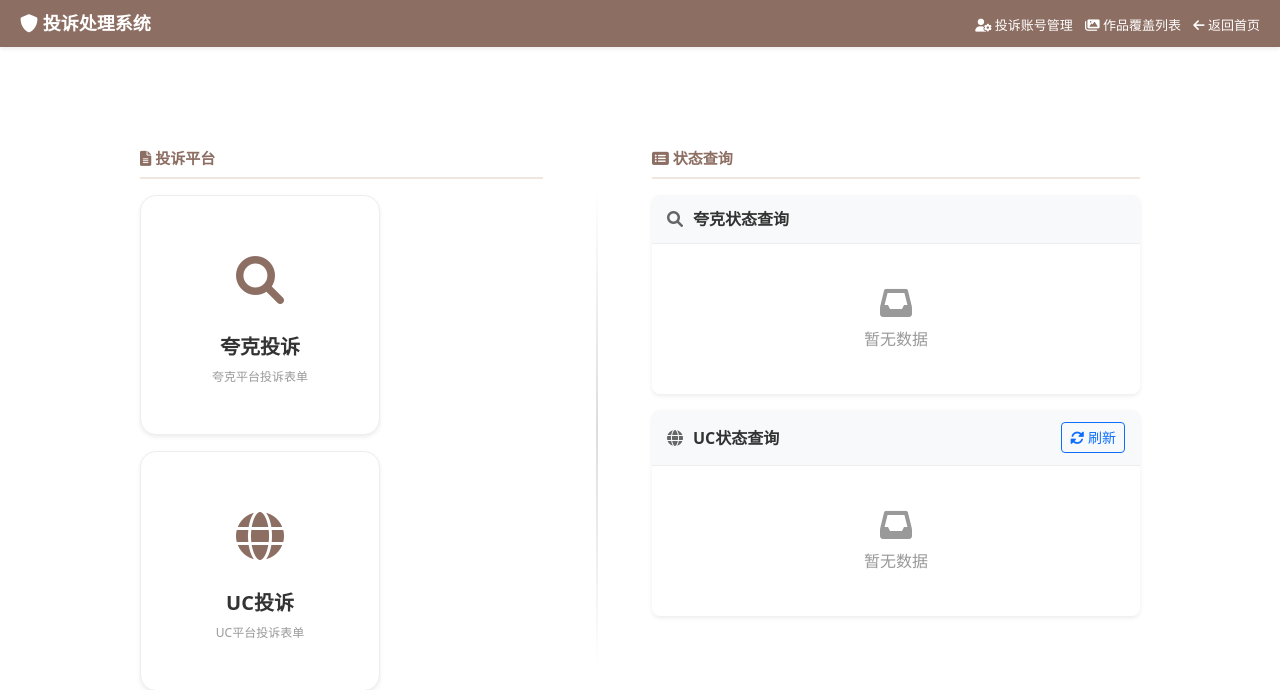
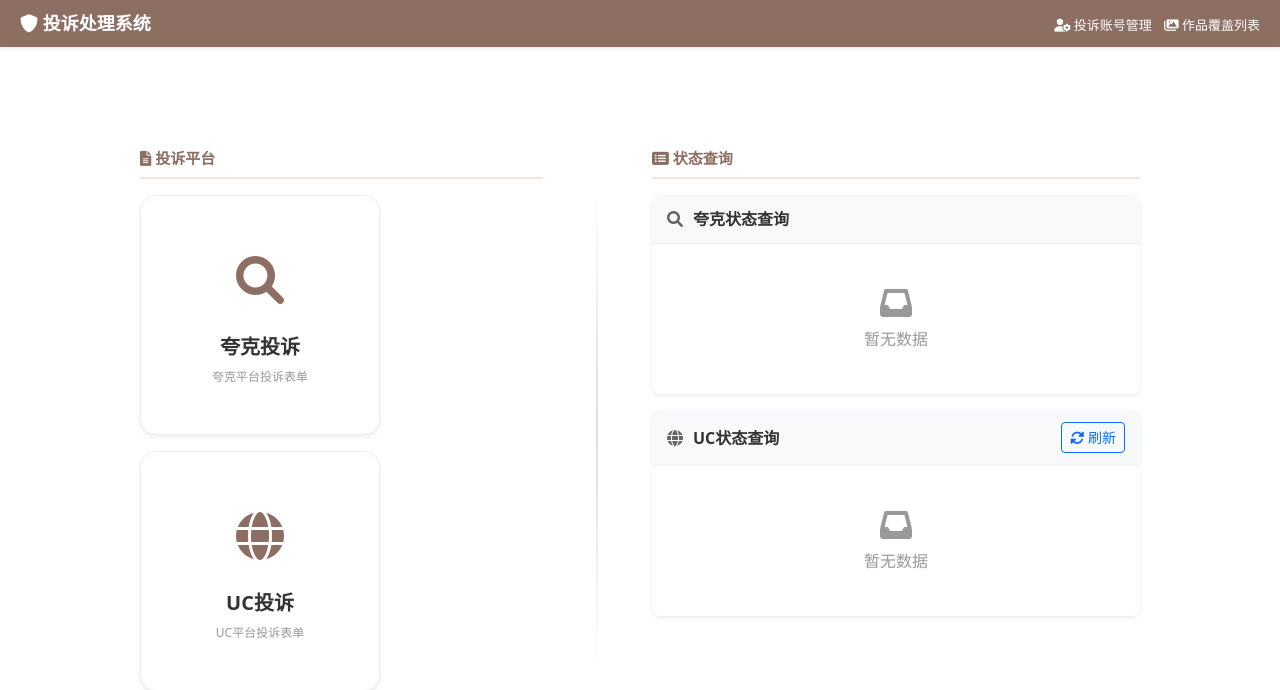
Before and after one commit to liuming163/complaint_form, a Flask app: page / in a window 1280 px wide. Shown: the top 690 px of the page. Run offline with Flask 3, Linux system fonts and the light colour scheme; data that the repository does not hold is empty; some libraries are stand-ins or nearby versions.

Commit message:
首页 is_index=True 时隐藏"返回首页"按钮

```diff
--- a/app.py
+++ b/app.py
@@ -134,7 +134,7 @@ start_queue_worker()
 
 @app.route('/')
 def index():
-    return render_template('index.html')
+    return render_template('index.html', is_index=True)
 
 
 @app.route('/works')
--- a/templates/index.html
+++ b/templates/index.html
@@ -13,7 +13,7 @@
     <div>
         <a href="/accounts" class="back-btn"><i class="fas fa-user-cog"></i> 投诉账号管理</a>
         <a href="/works" class="back-btn" style="margin-left:8px"><i class="fas fa-images"></i> 作品覆盖列表</a>
-        <a href="/" class="back-btn" style="margin-left:8px"><i class="fas fa-arrow-left"></i> 返回首页</a>
+        {% if not is_index %}<a href="/" class="back-btn" style="margin-left:8px"><i class="fas fa-arrow-left"></i> 返回首页</a>{% endif %}
     </div>
 </header>
 
```
